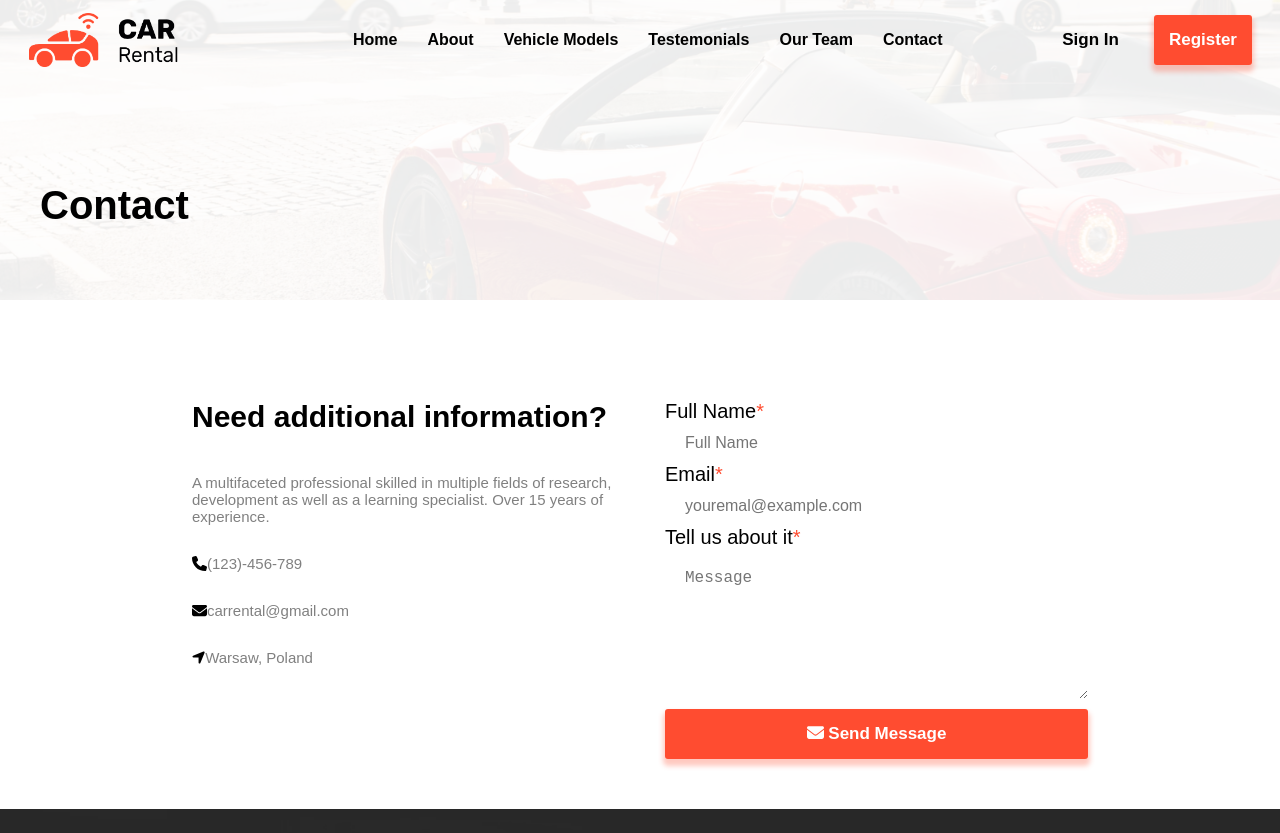
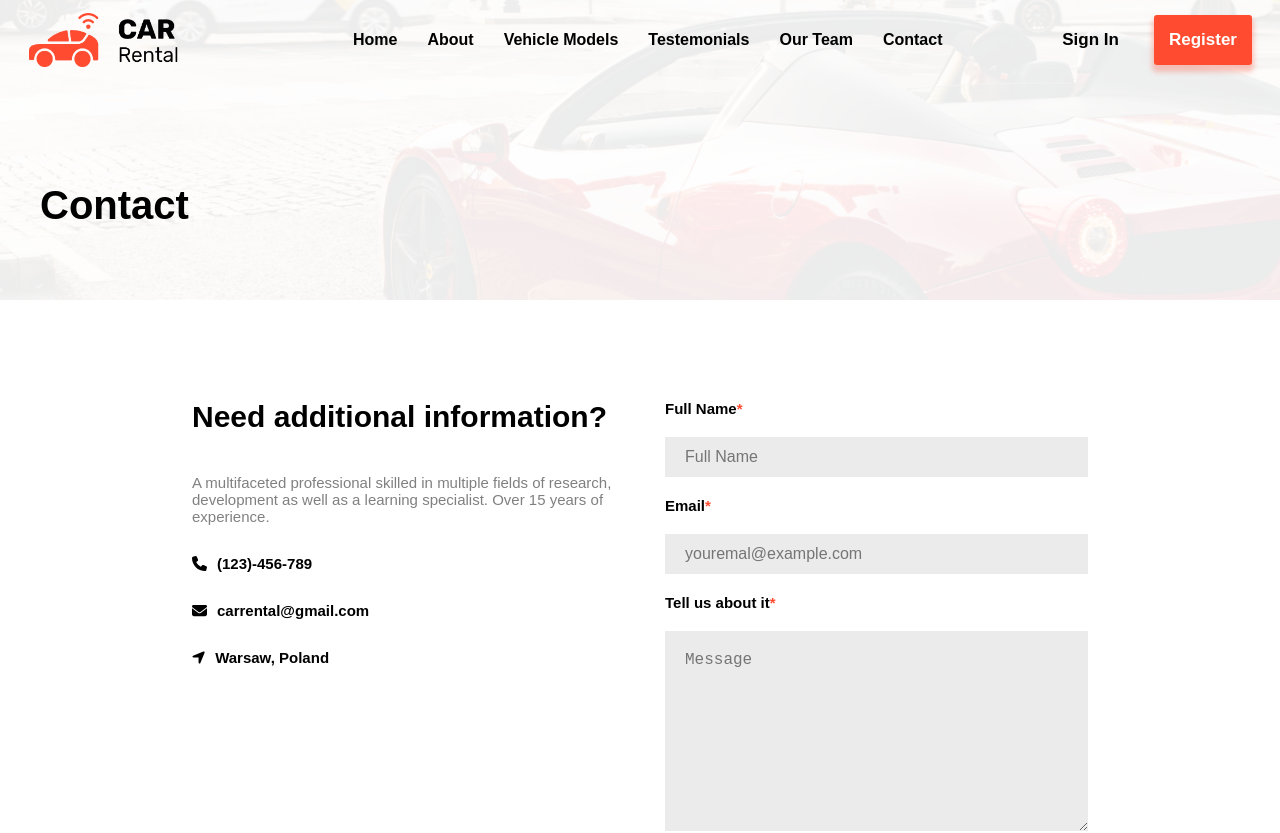
Before and after one commit to BodiaPutiak/CarRental, a React (Vite) app in the folder project/: page /contact in a window 1280 px wide. Shown: the top 833 px of the page. Built offline with nearby package versions, Linux system fonts and the light colour scheme.

Commit message:
contact page fixed

```diff
--- a/project/src/components/Contact/index.scss
+++ b/project/src/components/Contact/index.scss
@@ -21,6 +21,11 @@
             .info {
                 display: flex;
                 align-items: center;
+                gap: 10px;
+                font-weight: bold;
+                p {
+                    color: #000;
+                }
             }
         }
         .contact-form {
@@ -30,7 +35,7 @@
             form {
                 display: flex;
                 flex-direction: column;
-                justify-content: space-between;
+                gap: 20px;
                 height: 100%;
                 input {
                     width: 100%;
@@ -39,19 +44,22 @@
                     font-size: 16px;
                     padding: 0 20px;
                     box-sizing: border-box;
+                    background-color: $super-light-gray;
                 }
                 textarea {
                     width: 100%;
                     border: 0;
                     height: 50px;
                     font-size: 16px;
-                    min-height: 150px;
+                    min-height: 200px;
                     padding: 20px;
                     box-sizing: border-box;
                     margin-bottom: 10px;
+                    background-color: $super-light-gray;
                 }
                 label {
-                    font-size: 20px;
+                    font-size: 15px;
+                    font-weight: bold;
                     span {
                         color: $primary-color;
                     }
```
